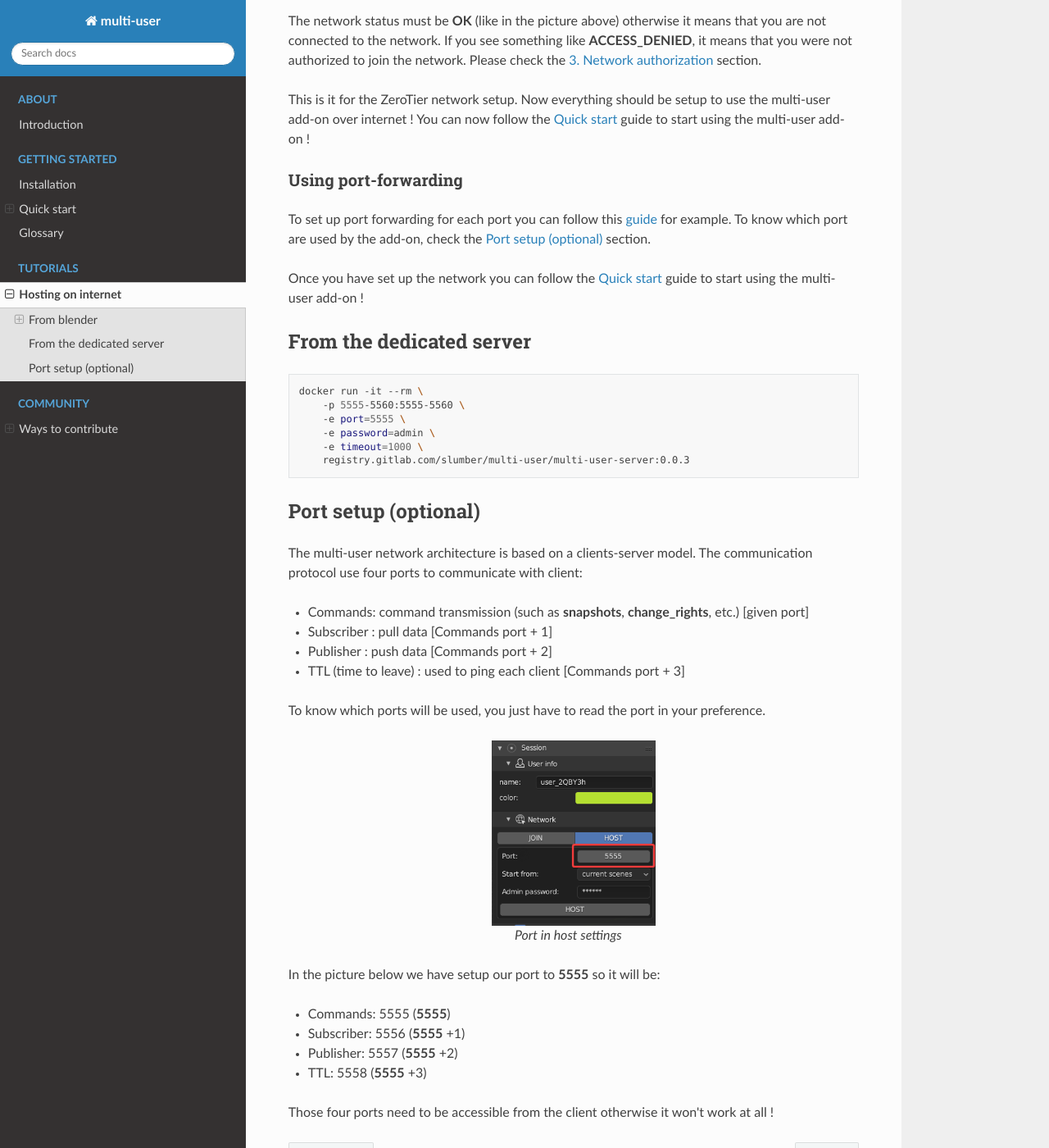
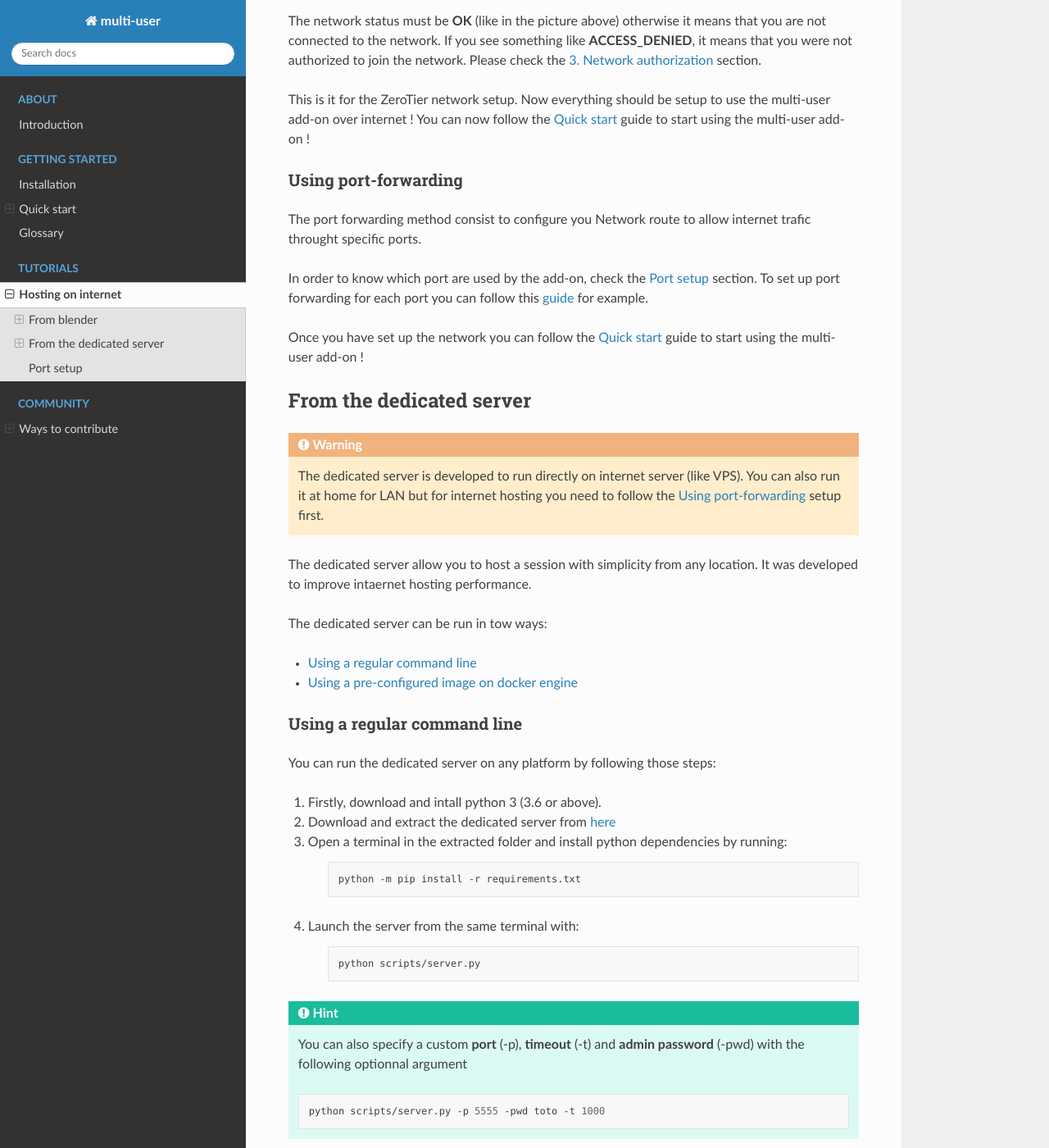
Before and after one commit to AvvyB/blender-multi-user, a Sphinx documentation site: the page built from docs/tutorials/hosting_guide.rst, in a window 1280 px wide and 1400 px high, scrolled down 4984 px. Shown: the whole window at 82% size. Built offline with Sphinx 7.4.7 and the Read the Docs theme 2.0.0, drawn with Linux system fonts in a browser that asks for light colours; some of the changed text lies outside the part shown.

Commit message:
feat: submodule update doc: dedicated server progress

```diff
--- a/docs/tutorials/hosting_guide.rst
+++ b/docs/tutorials/hosting_guide.rst
@@ -153,8 +153,10 @@
 Using port-forwarding
 ---------------------
 
+The port forwarding method consist to configure you Network route to allow internet trafic throught specific ports.
+
+In order to know which port are used by the add-on, check the :ref:`port-setup` section.
 To set up port forwarding for each port you can follow this `guide <https://www.wikihow.com/Set-Up-Port-Forwarding-on-a-Router>`_ for example.
-To know which port are used by the add-on, check the :ref:`port-setup` section.
 
 Once you have set up the network you can follow the :ref:`quickstart` guide to start using the multi-user add-on !
 
@@ -164,20 +166,72 @@
 From the dedicated server
 --------------------------
 
+.. warning::
+    The dedicated server is developed to run directly on internet server (like VPS). You can also
+    run it at home for LAN but for internet hosting you need to follow the :ref:`port-forwarding` setup first.
+
+The dedicated server allow you to host a session with simplicity from any location.
+It was developed to improve intaernet hosting performance.
+
+The dedicated server can be run in tow ways:
+
+- :ref:`cmd-line`
+- :ref:`docker`
+
+.. _cmd-line:
+
+Using a regular command line
+----------------------------
+
+You can run the dedicated server on any platform by following those steps:
+
+1. Firstly, download and intall python 3 (3.6 or above).
+2. Download and extract the dedicated server from `here <https://gitlab.com/slumber/replication/-/archive/master/replication-master.zip>`_
+3. Open a terminal in the extracted folder and install python dependencies by running:
+
+    .. code-block:: bash
+
+        python -m pip install -r requirements.txt
+
+4. Launch the server from the same terminal with:
+
+    .. code-block:: bash
+
+        python scripts/server.py
+
+.. hint::
+    You can also specify a custom **port** (-p), **timeout** (-t) and **admin password** (-pwd) with the following optionnal argument
+
+    .. code-block:: bash
+
+        python scripts/server.py -p 5555 -pwd toto -t 1000
+
+As soon as the dedicated server is running, you can connect to it from blender.
+
+
+.. _docker:
+
+Using a pre-configured image on docker engine
+---------------------------------------------
+
+Launching the dedicated server from a docker server is simple as:
+
 .. code-block:: bash
 
-    docker run -it --rm \
+    docker run -d \
         -p 5555-5560:5555-5560 \
         -e port=5555 \
         -e password=admin \
         -e timeout=1000 \
         registry.gitlab.com/slumber/multi-user/multi-user-server:0.0.3
 
+As soon as the dedicated server is running, you can connect to it from blender.
+
 .. _port-setup:
 
------------------------
-Port setup (optional)
------------------------
+----------
+Port setup
+----------
 
 The multi-user network architecture is based on a clients-server model. The communication protocol use four ports to communicate with client:
 
```
